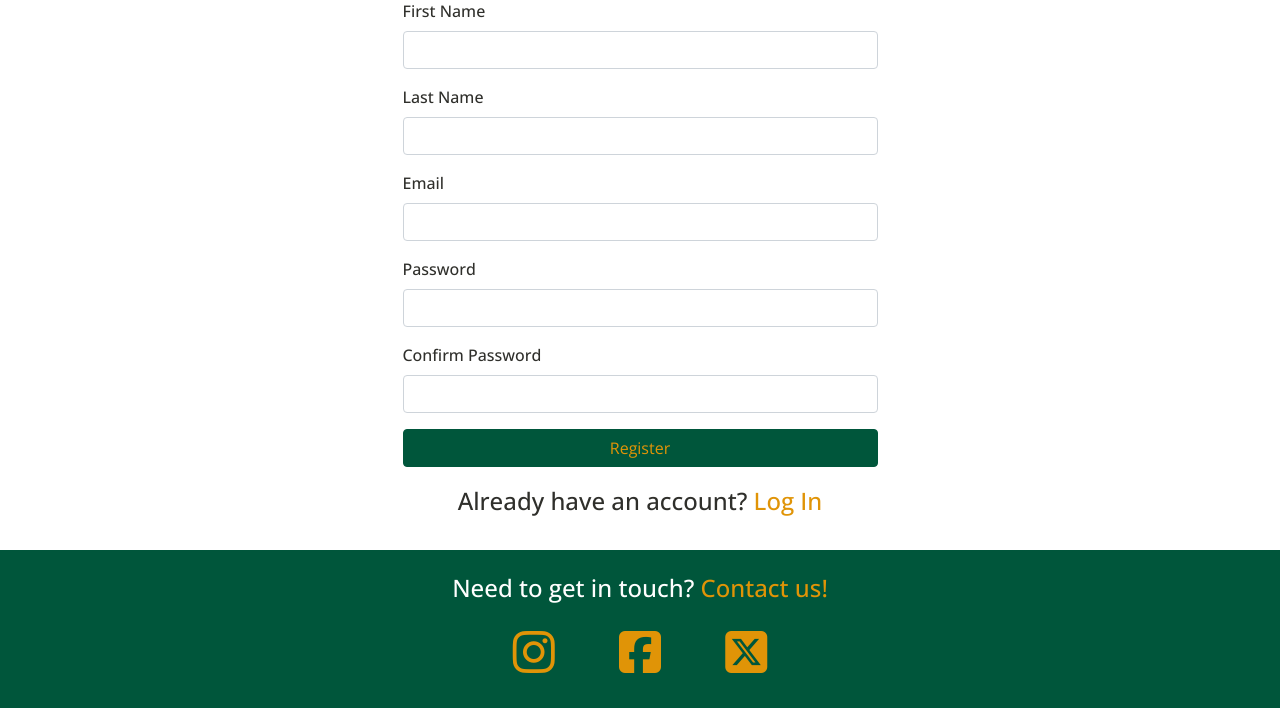
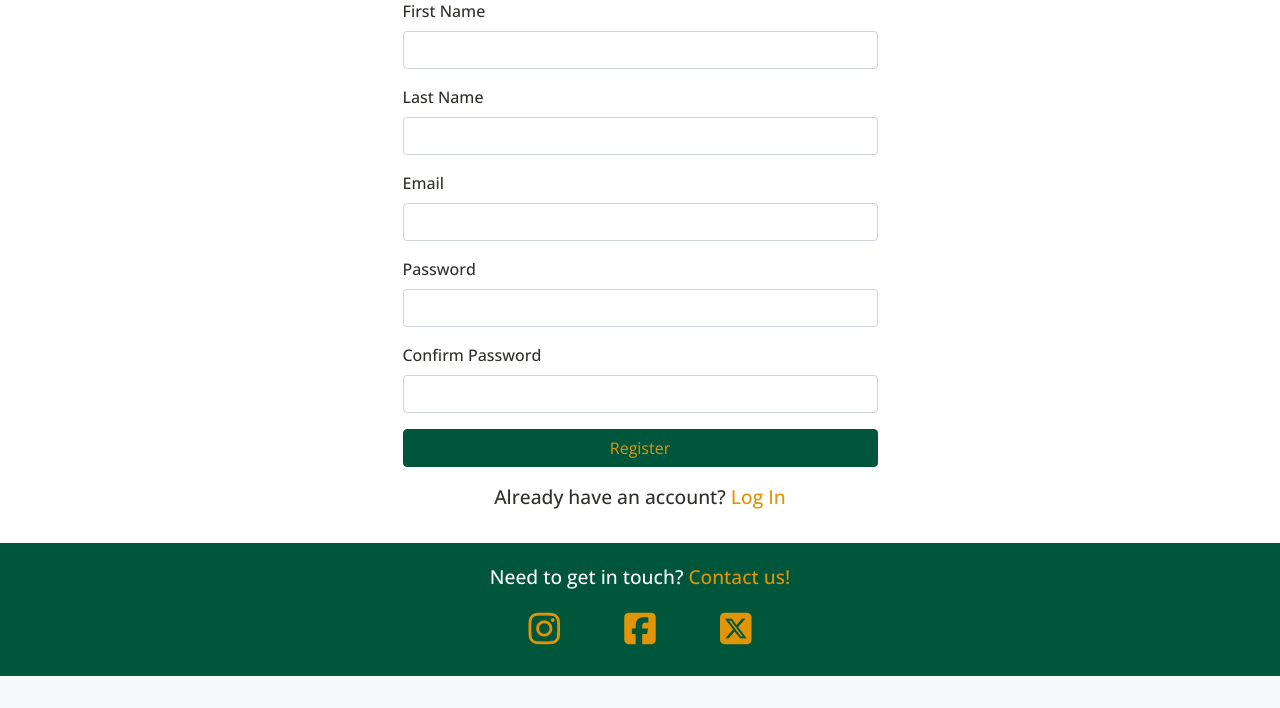
Before and after one commit to JackLamb99/the-wandering-barber, a Django app: page /register/ in a window 1280 px wide. Shown: the part 137-845 px from the top of the page. After the commit the page ends 813 px from the top, so only its background shows below. Run offline with Django 4.2, Linux system fonts and the light colour scheme; some libraries are stand-ins or nearby versions.

Commit message:
UPDATE settings for deployment

```diff
--- a/static/css/style.css
+++ b/static/css/style.css
@@ -249,7 +249,7 @@ button:focus {
     }
 
     .form-content p {
-        font-size: x-large;
+        font-size: larger;
     }
 
     /* Header Template */
@@ -273,11 +273,11 @@ button:focus {
     /* Footer Template */
 
     .footer .contact-text {
-        font-size: x-large;
+        font-size: larger;
     }
 
     .footer .social-link {
-        font-size: 48px;
+        font-size: 36px;
         margin: 0 30px;
     }
 
--- a/wandering_barber/settings.py
+++ b/wandering_barber/settings.py
@@ -27,7 +27,7 @@ BASE_DIR = Path(__file__).resolve().parent.parent
 SECRET_KEY = os.environ.get("SECRET_KEY")
 
 # SECURITY WARNING: don't run with debug turned on in production!
-DEBUG = True
+DEBUG = False
 
 ALLOWED_HOSTS = ['127.0.0.1',
                  '.herokuapp.com']
```
